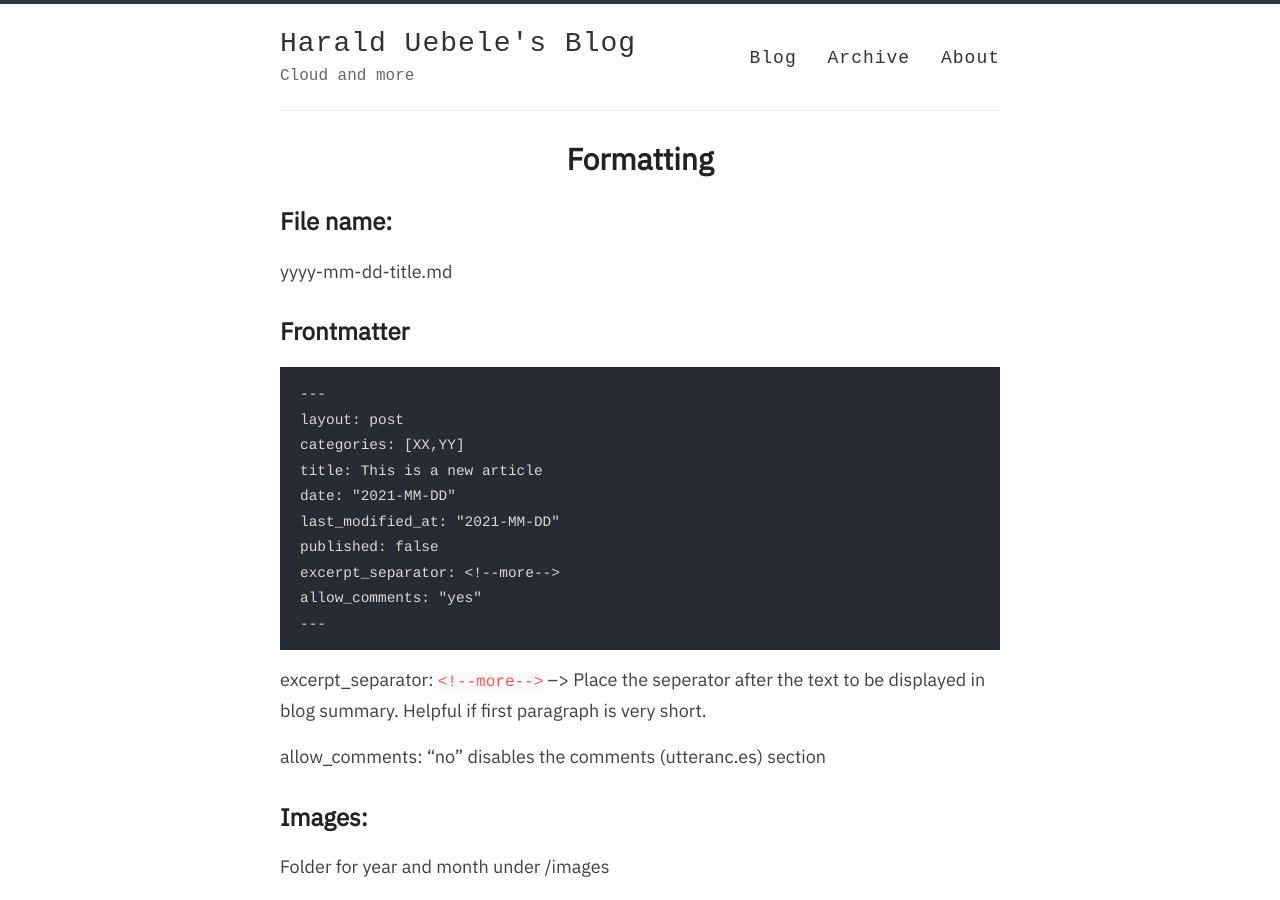
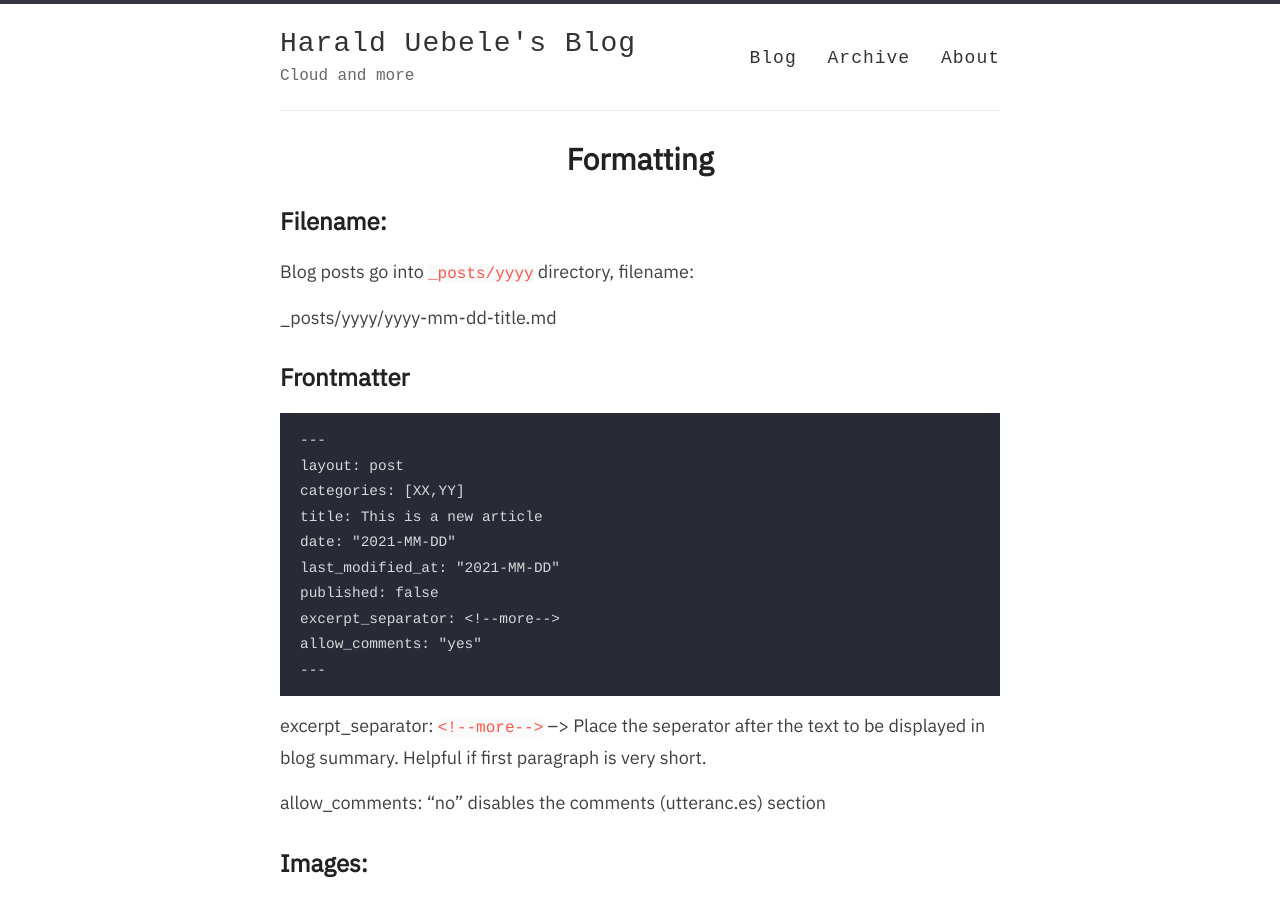
Before and after one commit to HaraldUebele/HaraldUebele.github.io, a Jekyll site: the page built from _pages/Formatierung.md, in a window 1280 px wide and 900 px high. Built offline with Jekyll 4.4.1, drawn with Linux system fonts in a browser that asks for light colours.

````diff
--- a/_pages/Formatierung.md
+++ b/_pages/Formatierung.md
@@ -5,9 +5,11 @@ permalink: /format/
 ---
 
 
-## File name:
+## Filename:
 
-yyyy-mm-dd-title.md
+Blog posts go into `_posts/yyyy` directory, filename:
+
+_posts/yyyy/yyyy-mm-dd-title.md
 
 ## Frontmatter
 ```
````
Also changed, not shown: _posts/2019/2019-01-27-stuttgart-kubernetes-meetup.md (+1 -1 lines), images/2019/01/eirini.jpeg (added).
